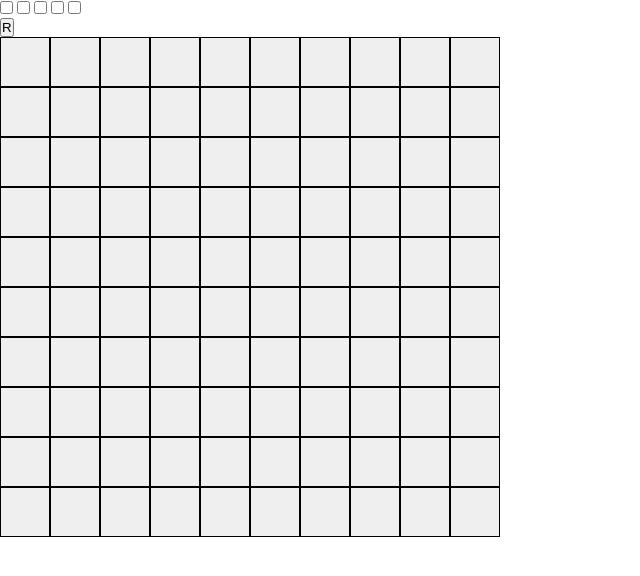
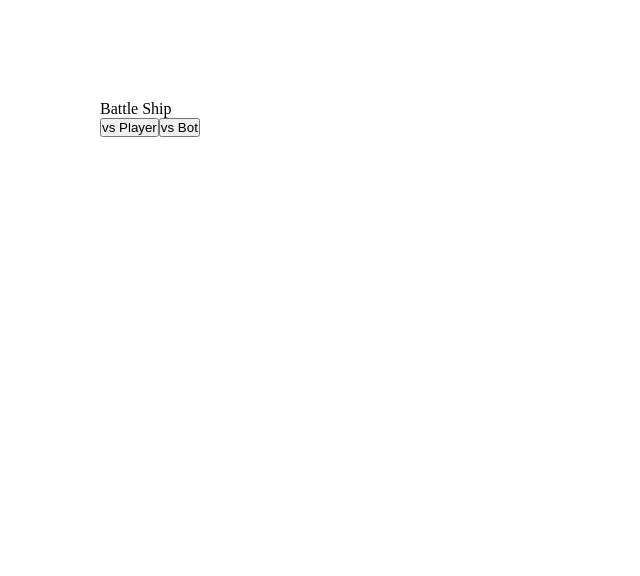
Before and after one commit to Rcjot/Project-Battleship, a website built with webpack: page src/index.html in a window 1280 px wide. Shown: the whole page, without its empty margins (0-640 px from the left). Built offline with nearby package versions, Linux system fonts and the light colour scheme.

Commit message:
about to add render Pages

```diff
--- a/src/DOM/gameStateDOM.js
+++ b/src/DOM/gameStateDOM.js
@@ -3,8 +3,9 @@ import { playerGameBoard } from "./playerBoard/playerGameBoardDOM";
 import { gameFlow } from "../gameFlow";
 
 export const gameStates = (function () {
+    const gameScreen = document.querySelector("#gameScreen");
+
     function gameStart() {
-        const gameScreen = document.querySelector("#gameScreen");
         gameScreen.innerHTML = "";
         const titleDiv = document.createElement("div");
         titleDiv.textContent = "Battle Ship";
@@ -25,6 +26,8 @@ export const gameStates = (function () {
     }
 
     function vsBotGame() {
+        gameScreen.innerHTML = "";
+
         const myPlayer = playerGameBoard();
         const myBot = botGameBoard();
         myPlayer.beforeGame.init();
--- a/src/index.html
+++ b/src/index.html
@@ -7,25 +7,22 @@
         <link rel="stylesheet" href="style.css" />
     </head>
     <body>
-        <!-- <div id="gameScreen">
-            <div class="title">Battle Ship</div>
-            <button id="vsPlayer">vs Player</button>
-            <button id="vsBot">vs Bot</button>
-        </div> -->
+        <div id="gameScreen"></div>
 
-        <div class="shipPanel">
+        <!-- <div class="shipPanel">
             <input type="checkbox" id="btn1" name="ship" value="1" />
             <input type="checkbox" id="btn2" name="ship" value="2" />
             <input type="checkbox" id="btn3" name="ship" value="3" />
             <input type="checkbox" id="btn4" name="ship" value="4" />
             <input type="checkbox" id="btn5" name="ship" value="5" />
         </div>
+
         <div class="rotateButton">
             <button class="rotateBtn">R</button>
         </div>
         <div id="boardContainer">
             <div id="playerBoard"></div>
             <div id="botBoard"></div>
-        </div>
+        </div> -->
     </body>
 </html>
--- a/src/index.js
+++ b/src/index.js
@@ -10,7 +10,7 @@ const myBoard = playerGameBoard();
 
 // myBoard.beforeGame.init();
 
-// gameStates.gameStart();
+gameStates.gameStart();
 
 // gameStates.vsBotGame();
-gameStates.vsPlayerGame();
+// gameStates.vsPlayerGame()s;
```
Also changed, not shown: dist/index.html, dist/main.js.
